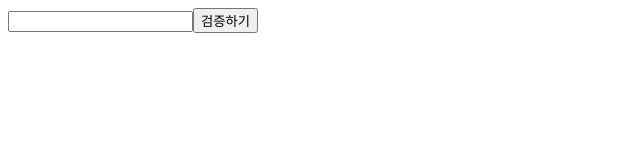
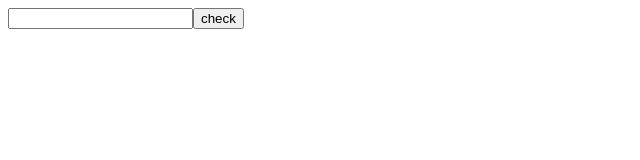
Before and after one commit to sangcheol-LEE/reactBasicStudy, a React (Create React App) app: page / in a window 1280 px wide. Shown: the top 160 px of the page, without its empty margins (0-640 px from the left). Built offline with nearby package versions, Linux system fonts and the light colour scheme.

Commit message:
함수형 전환

```diff
--- a/src/App.js
+++ b/src/App.js
@@ -1,10 +1,10 @@
 import React from "react";
-import Validation from "./Validation";
+import ValidationFunc from "./ValidationFunc";
 
 function App() {
   return (
     <>
-    <Validation />
+    <ValidationFunc />
     </>
   );
 }
--- /dev/null
+++ b/src/ValidationFunc.js
@@ -0,0 +1,48 @@
+import React,{ useState } from 'react'
+import './Validation.css';
+
+const ValidationFunc = () => {
+
+  const [info,setInfo] = useState({
+    password: '',
+    clicked: false,
+    validation : false
+  })
+
+  const {password, clicked, validation} = info;
+
+  const handleChange = e => {
+    const newInfo = {
+      ...info,
+      password: e.target.value
+    }
+    setInfo(newInfo)
+  }
+
+  const handleButtonClick = () => {
+    const newClick = {
+      ...info,
+      clicked: true,
+      validation: password === "0000"
+    }
+    setInfo(newClick)
+  }
+
+  return (
+
+    <div>
+      <input
+        type="password"
+        value={password}
+        onChange={handleChange}
+        className={clicked ? (validation ? "success" : 'failure') : ""}
+      />
+      <button
+        onClick={handleButtonClick}
+      >check</button>
+
+    </div>
+  )
+}
+
+export default ValidationFunc
```
